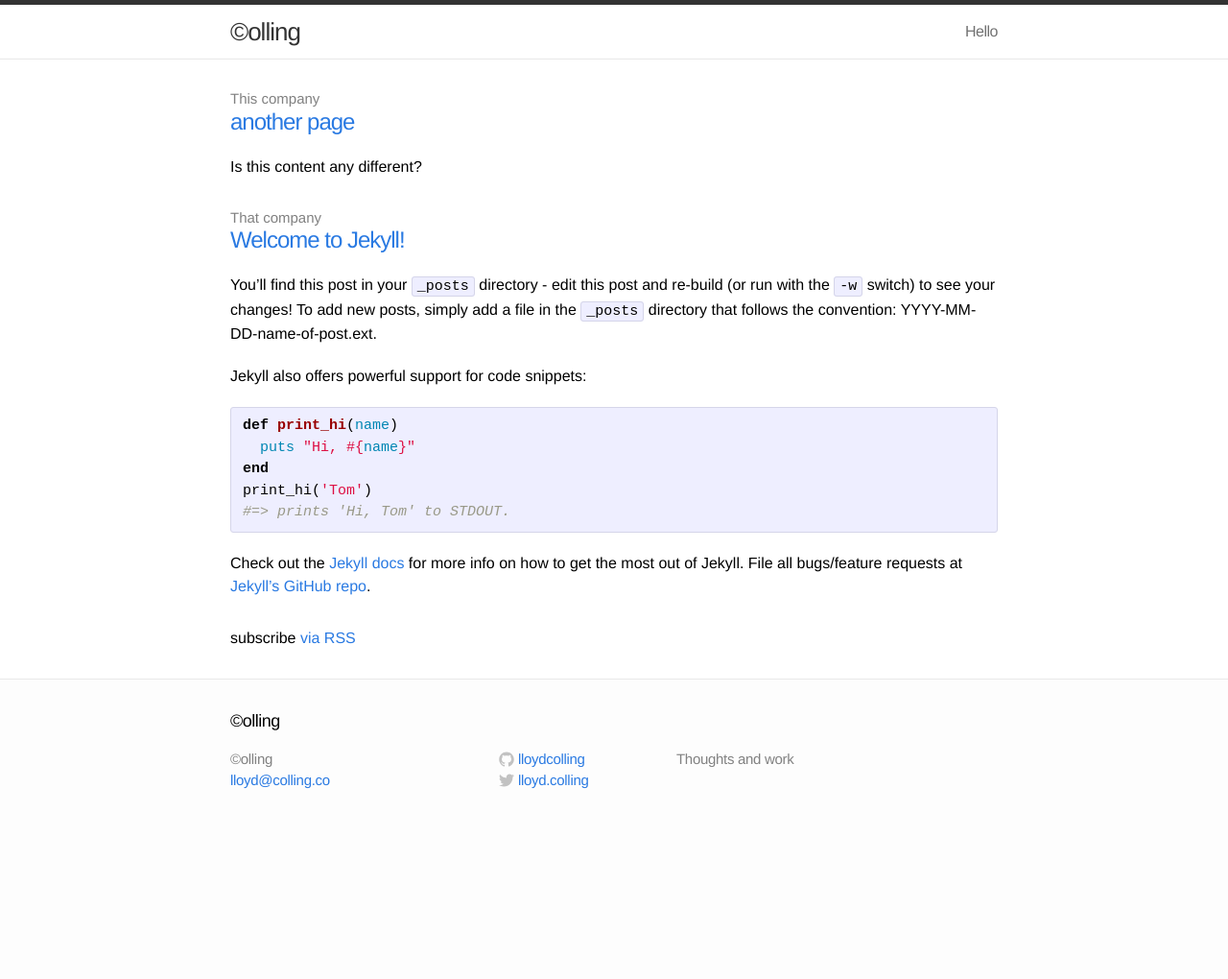
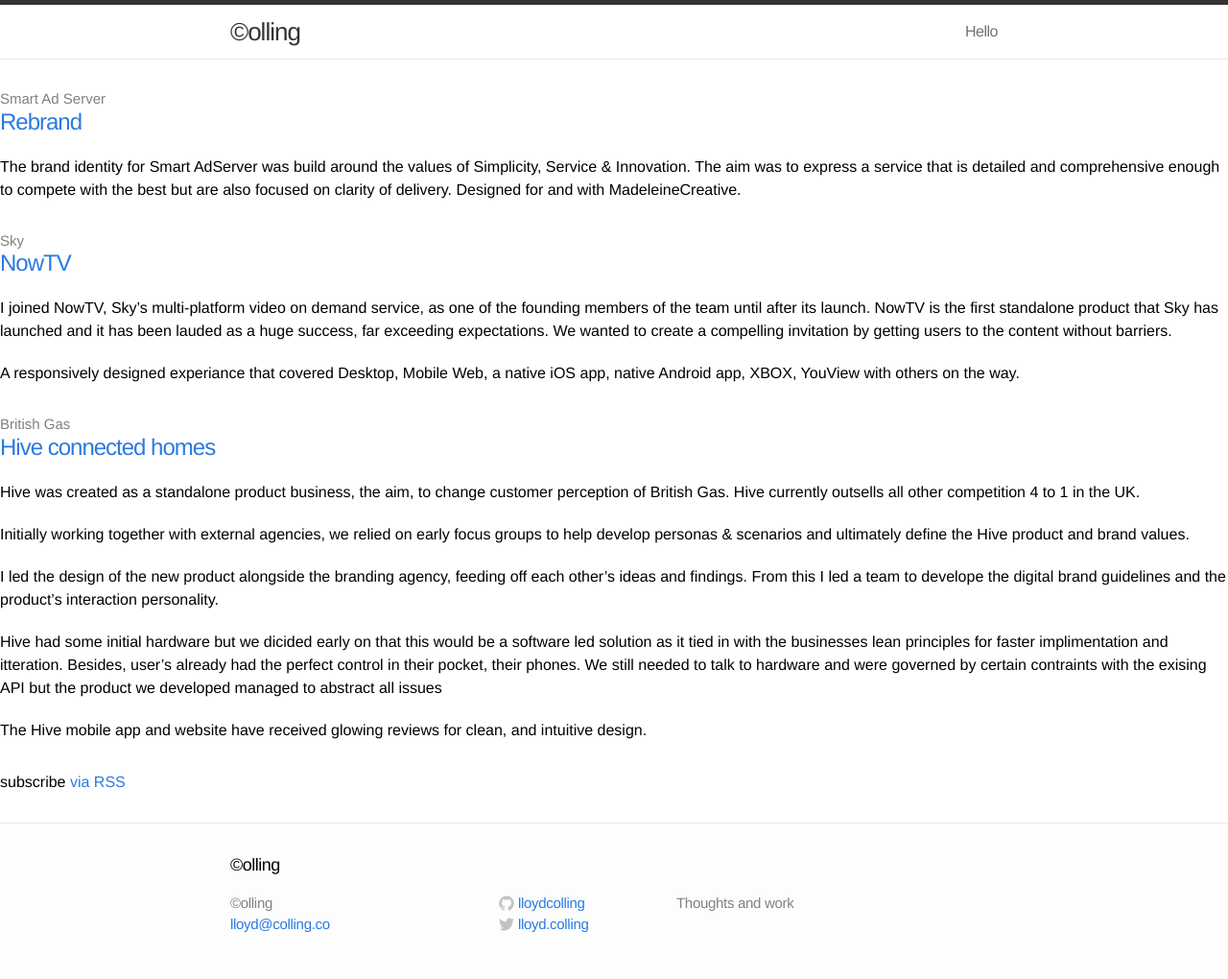
Before and after one commit to lloydcolling/portfolio, a Jekyll site: the page built from index.html, in a window 1280 px wide. Shown: the whole page at 96% size. Built offline with Jekyll 4.4.1, drawn with Linux system fonts in a browser that asks for light colours; before the commit the page ends 900 px from its top, so only the background shows below that.

Commit message:
kill the wrap

```diff
--- a/_layouts/default.html
+++ b/_layouts/default.html
@@ -8,9 +8,7 @@
     {% include header.html %}
 
     <div class="page-content">
-      <div class="wrap">
       {{ content }}
-      </div>
     </div>
 
     {% include footer.html %}
--- /dev/null
+++ b/_posts/2014-07-04-hive.markdown
@@ -0,0 +1,17 @@
+---
+layout: post
+title:  "Hive connected homes"
+company: "British Gas"
+date:   2014-07-04 15:22:17
+categories: jekyll update
+---
+
+Hive was created as a standalone product business, the aim, to change customer perception of British Gas. Hive currently outsells all other competition 4 to 1 in the UK.
+
+Initially working together with external agencies, we relied on early focus groups to help develop personas & scenarios and ultimately define the Hive product and brand values.
+
+I led the design of the new product alongside the branding agency, feeding off each other's ideas and findings. From this I led a team to develope the digital brand guidelines and the product’s interaction personality.
+
+Hive had some initial hardware but we dicided early on that this would be a software led solution as it tied in with the businesses lean principles for faster implimentation and itteration. Besides, user's already had the perfect control in their pocket, their phones. We still needed to talk to hardware and were governed by certain contraints with the exising API but the product we developed managed to abstract all issues
+
+The Hive mobile app and website have received glowing reviews for clean, and intuitive design.
--- /dev/null
+++ b/_posts/2014-07-04-sky.markdown
@@ -0,0 +1,11 @@
+---
+layout: post
+title:  "NowTV"
+company: "Sky"
+date:   2014-07-04 15:22:17
+categories: UX, Case study
+---
+
+I joined NowTV, Sky’s multi-platform video on demand service, as one of the founding members of the team until after its launch. NowTV is the first standalone product that Sky has launched and it has been lauded as a huge success, far exceeding expectations. We wanted to create a compelling invitation by getting users to the content without barriers.
+
+A responsively designed experiance that covered Desktop, Mobile Web, a native iOS app, native Android app, XBOX, YouView with others on the way.
--- /dev/null
+++ b/_posts/2014-07-04-smartadserver.markdown
@@ -0,0 +1,9 @@
+---
+layout: post
+title:  "Rebrand"
+company: "Smart Ad Server"
+date:   2014-07-05 15:22:17
+categories: Design, Case study
+---
+
+The brand identity for Smart AdServer was build around the values of Simplicity, Service & Innovation. The aim was to express a service that is detailed and comprehensive enough to compete with the best but are also focused on clarity of delivery. Designed for and with MadeleineCreative.
--- a/_posts/2014-07-04-welcome-to-jekyll 2.markdown
+++ /dev/null
@@ -1,9 +0,0 @@
----
-layout: post
-title:  "another page"
-company: "This company"
-date:   2014-07-05 15:22:17
-categories: jekyll update stuff
----
-
-Is this content any different?
--- a/_posts/2014-07-04-welcome-to-jekyll.markdown
+++ /dev/null
@@ -1,25 +0,0 @@
----
-layout: post
-title:  "Welcome to Jekyll!"
-company: "That company"
-date:   2014-07-04 15:22:17
-categories: jekyll update
----
-
-You'll find this post in your `_posts` directory - edit this post and re-build (or run with the `-w` switch) to see your changes!
-To add new posts, simply add a file in the `_posts` directory that follows the convention: YYYY-MM-DD-name-of-post.ext.
-
-Jekyll also offers powerful support for code snippets:
-
-{% highlight ruby %}
-def print_hi(name)
-  puts "Hi, #{name}"
-end
-print_hi('Tom')
-#=> prints 'Hi, Tom' to STDOUT.
-{% endhighlight %}
-
-Check out the [Jekyll docs][jekyll] for more info on how to get the most out of Jekyll. File all bugs/feature requests at [Jekyll's GitHub repo][jekyll-gh].
-
-[jekyll-gh]: https://github.com/jekyll/jekyll
-[jekyll]:    http://jekyllrb.com
```
Also changed, not shown: _posts/sky.markdown (deleted, +0 -11 lines), 13 other files.
